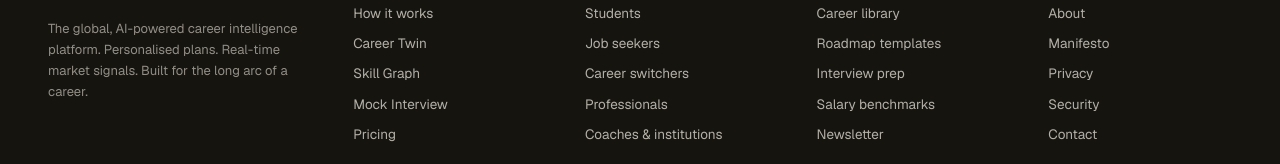
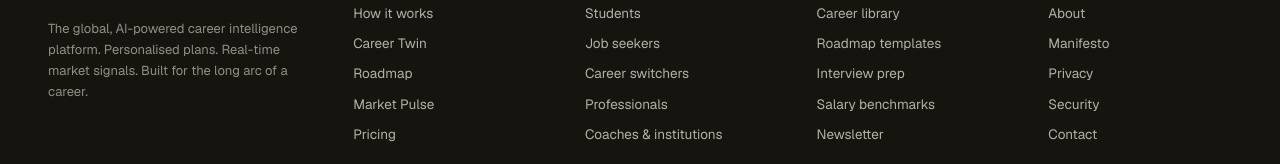
Before and after one commit to rogerjeasy/career-roadmap-ai, a Next.js app in the folder apps/web/: page / in a window 1280 px wide. Shown: the part 8996-9160 px from the top of the page. Built offline with nearby package versions, Linux system fonts and the light colour scheme; no server answers.

Commit message:
footer layout

```diff
--- a/apps/web/src/components/layout/footer.tsx
+++ b/apps/web/src/components/layout/footer.tsx
@@ -11,11 +11,11 @@ const COLS: FooterCol[] = [
   {
     heading: "Product",
     links: [
-      { label: "How it works",    href: "#" },
-      { label: "Career Twin",     href: "#" },
-      { label: "Skill Graph",     href: "#" },
-      { label: "Mock Interview",  href: "#" },
-      { label: "Pricing",         href: "#pricing" },
+      { label: "How it works",  href: "#" },
+      { label: "Career Twin",   href: "/coach" },
+      { label: "Roadmap",       href: "/roadmap" },
+      { label: "Market Pulse",  href: "/market" },
+      { label: "Pricing",       href: "#pricing" },
     ],
   },
   {
```
